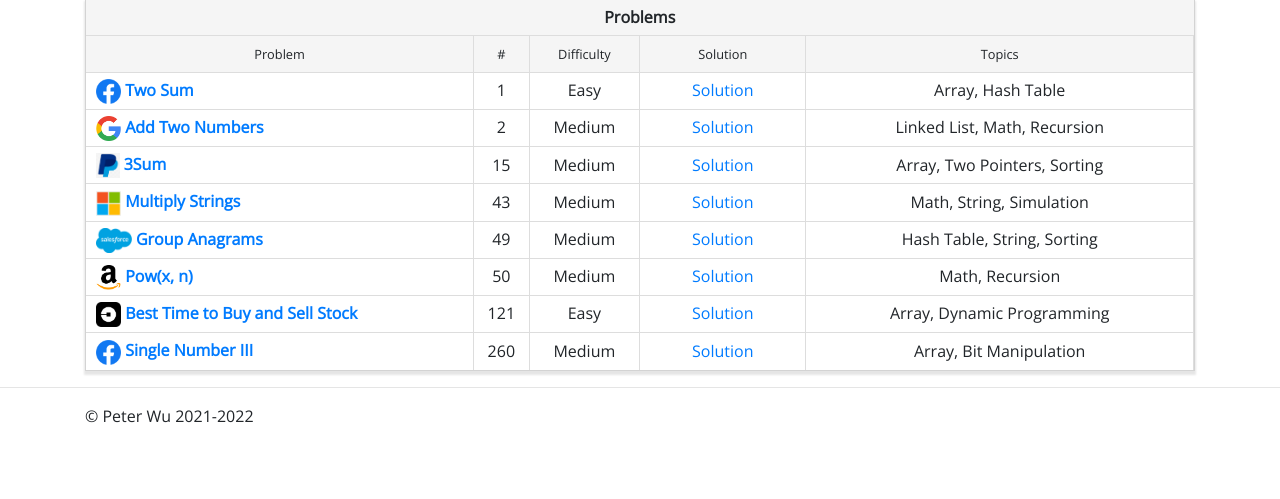
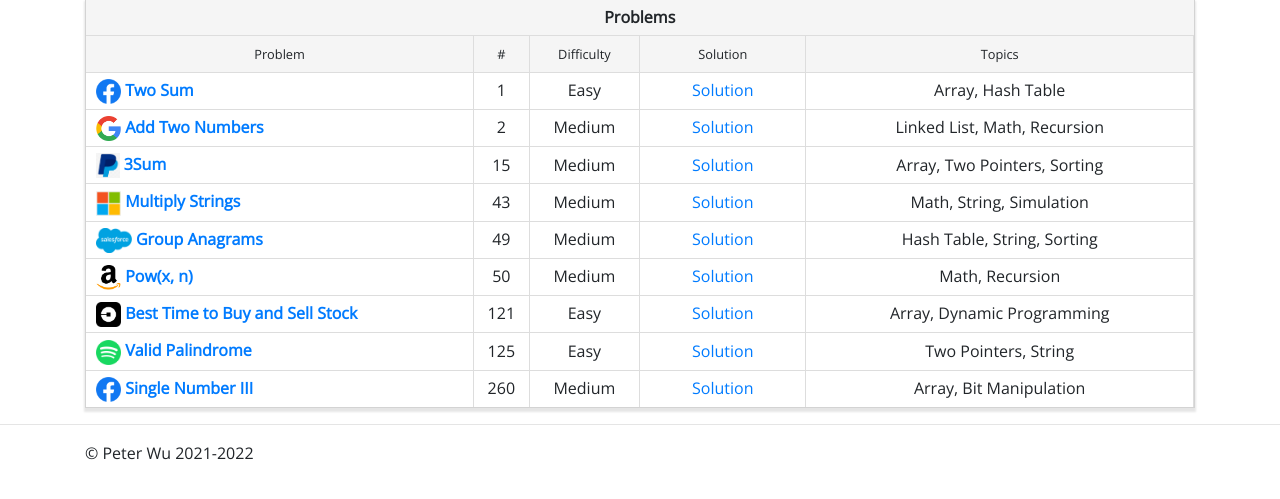
Before and after one commit to pwu97/pwu97.github.io, a Flask app: page /problems in a window 1280 px wide. Shown: the part 85-584 px from the top of the page. Run offline with Flask 2, Linux system fonts and the light colour scheme; some libraries are stand-ins or nearby versions.

Commit message:
Add Spotify LC Problem.

```diff
--- a/templates/problems.html
+++ b/templates/problems.html
@@ -114,6 +114,13 @@
                             <td class="text-center pad-5 width-35 bord-right-grey">Array, Dynamic Programming</td>
                         </tr>
                         <tr class="bord-top-grey">
+                            <td class="text-left pad-5 width-35 bord-right-grey"><a href="https://leetcode.com/problems/valid-palindrome/" target="_blank"><img src="/static/images/spotify_logo.png" height="25px" class="pad-left-5" /> <b>Valid Palindrome</b></a></td>
+                            <td class="text-center pad-5 width-5 bord-right-grey">125</td>
+                            <td class="text-center pad-5 width-10 bord-right-grey">Easy</td>
+                            <td class="text-center pad-5 width-15 bord-right-grey"><a href="">Solution</a></td>
+                            <td class="text-center pad-5 width-35 bord-right-grey">Two Pointers, String</td>
+                        </tr>
+                        <tr class="bord-top-grey">
                             <td class="text-left pad-5 width-35 bord-right-grey"><a href="https://leetcode.com/problems/single-number-iii/" target="_blank"><img src="/static/images/fb_logo.png" height="25px" class="pad-left-5" /> <b>Single Number III</b></a></td>
                             <td class="text-center pad-5 width-5 bord-right-grey">260</td>
                             <td class="text-center pad-5 width-10 bord-right-grey">Medium</td>
```
Also changed, not shown: main.py (+0 -7 lines), problems.html (+7 -0 lines).
